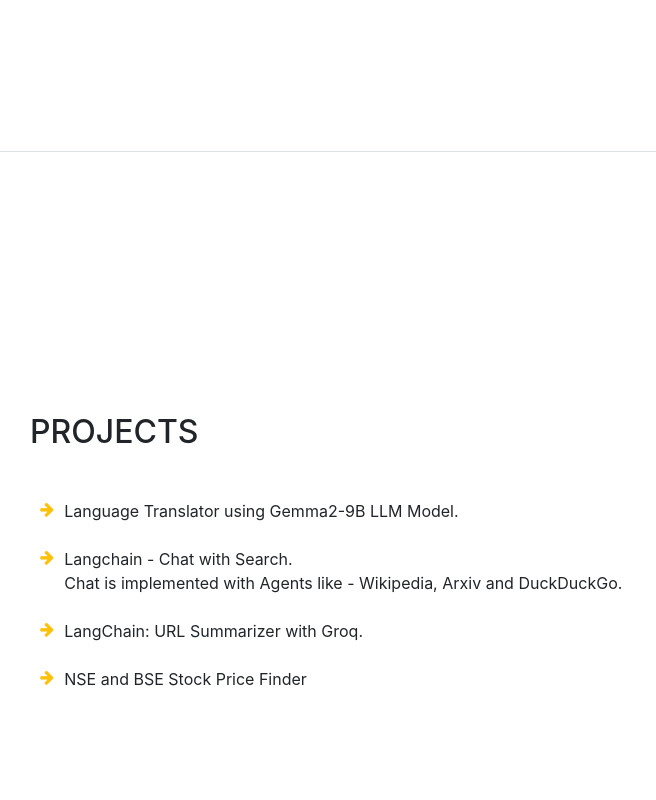
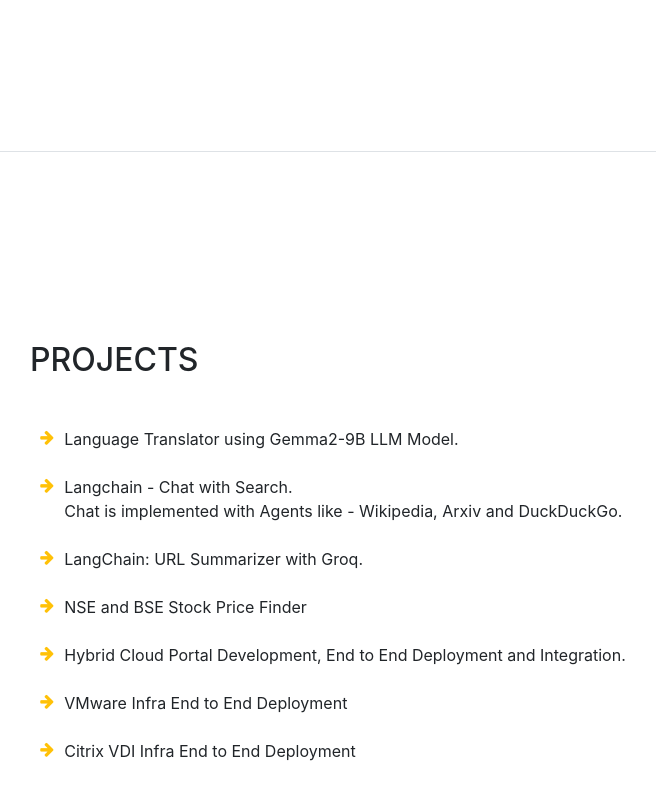
Before and after one commit to prateekgarg01/portfolio, a website with bundled scripts: page index.html in a window 1280 px wide. Shown: the part 4153-4953 px from the top of the page, without its empty margins (290-946 px from the left). Built offline with nearby package versions, Linux system fonts and the light colour scheme; a web font is replaced by a local one.

Commit message:
Update index.html

```diff
--- a/index.html
+++ b/index.html
@@ -260,6 +260,18 @@
             <li>
               <i class="fa-li fa fa-arrow-right text-warning"></i>
               NSE and BSE Stock Price Finder</li>
+            <br>
+            <li>
+              <i class="fa-li fa fa-arrow-right text-warning"></i>
+              Hybrid Cloud Portal Development, End to End Deployment and Integration.</li>
+            <br>
+            <li>
+              <i class="fa-li fa fa-arrow-right text-warning"></i>
+              VMware Infra End to End Deployment</li>
+            <br>
+            <li>
+              <i class="fa-li fa fa-arrow-right text-warning"></i>
+              Citrix VDI Infra End to End Deployment</li>
           </ul>
         </div>
       </section>
```
